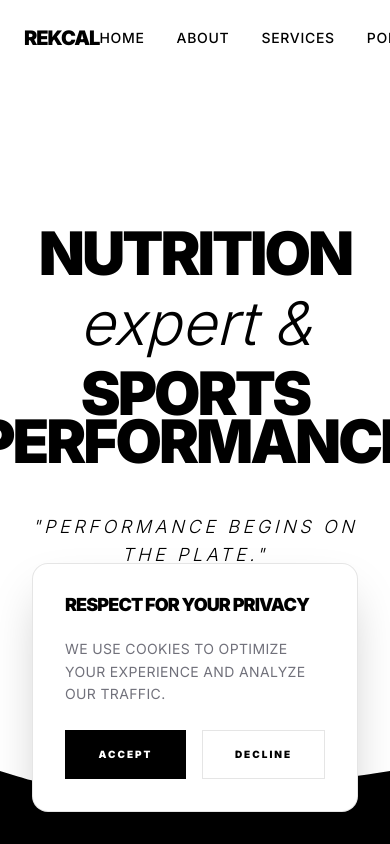
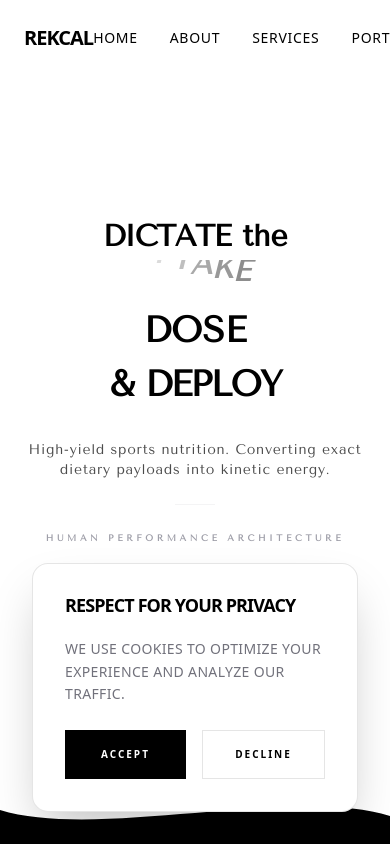
Before and after one commit to idformike1/Personal-Website-7, a Next.js app: page / in a window 390 px wide. Shown: the top 844 px of the page. Built offline with nearby package versions, Linux system fonts and the light colour scheme.

Commit message:
fix: resolve mobile wordroll clipping by adding horizontal padding and increasing min-width

```diff
--- a/app/globals.css
+++ b/app/globals.css
@@ -2,6 +2,7 @@
 
 @theme {
   --font-inter: var(--font-inter);
+  --font-tenor: var(--font-tenor-sans);
 }
 
 :root {
@@ -28,3 +29,8 @@ body {
     scroll-behavior: smooth;
   }
 }
+
+/* Force Tenor Sans for Hero Parity */
+#accueil, #accueil * {
+  font-family: var(--font-tenor-sans), sans-serif !important;
+}
--- a/app/layout.tsx
+++ b/app/layout.tsx
@@ -1,5 +1,5 @@
 import type { Metadata } from "next";
-import { Inter } from "next/font/google";
+import { Inter, Tenor_Sans } from "next/font/google";
 import "./globals.css";
 import Header from "@/components/layout/Header";
 import Footer from "@/components/layout/Footer";
@@ -7,7 +7,12 @@ import SmoothScrollProvider from "@/components/providers/SmoothScroll";
 import FloatingAwards from "@/components/ui/FloatingAwards";
 import CookieBanner from "@/components/ui/CookieBanner";
 
-const inter = Inter({ subsets: ["latin"] });
+const inter = Inter({ subsets: ["latin"], variable: "--font-inter" });
+const tenorSans = Tenor_Sans({
+  weight: "400",
+  subsets: ["latin"],
+  variable: "--font-tenor-sans"
+});
 
 export const metadata: Metadata = {
   title: "REKCAL | Elite Sports Nutrition & Performance",
@@ -21,7 +26,7 @@ export default function RootLayout({
 }) {
   return (
     <html lang="en" className="scroll-smooth">
-      <body className={`${inter.className} antialiased bg-white text-black overflow-x-hidden`}>
+      <body className={`${inter.variable} ${tenorSans.variable} antialiased bg-white text-black overflow-x-hidden font-sans`}>
         <SmoothScrollProvider>
           <Header />
           <FloatingAwards />
--- a/components/sections/Hero.tsx
+++ b/components/sections/Hero.tsx
@@ -1,60 +1,225 @@
 "use client";
-import React from "react";
-import { motion } from "framer-motion";
+import React, { useLayoutEffect, useRef, useState } from "react";
+import { gsap } from "gsap";
+import SplitType from "split-type";
+
+const WORDS = ["INTAKE", "UPTAKE", "OUTPUT"];
 
 export default function Hero() {
+  const containerRef = useRef<HTMLDivElement>(null);
+  const headlineRef = useRef<HTMLHeadingElement>(null);
+  const wordRollRef = useRef<HTMLDivElement>(null);
+  const subTextRef = useRef<HTMLDivElement>(null);
+  const scrollIconRef = useRef<HTMLDivElement>(null);
+  const [isMobile, setIsMobile] = useState(false);
+
+  useLayoutEffect(() => {
+    const handleResize = () => setIsMobile(window.innerWidth < 1024);
+    handleResize();
+    window.addEventListener("resize", handleResize);
+
+    const ctx = gsap.context(() => {
+      const wordElements = wordRollRef.current?.querySelectorAll(".word-item");
+      const splits = wordElements ? Array.from(wordElements).map(el => new SplitType(el as HTMLElement, { types: "chars" })) : [];
+      const headlineLetters = headlineRef.current?.querySelectorAll(".letter");
+
+      const tl = gsap.timeline({ defaults: { ease: "expo.out" } });
+
+      tl.fromTo(
+        headlineLetters || [],
+        { y: 80, opacity: 0 },
+        { y: 0, opacity: 1, stagger: 0.015, duration: 1.2, delay: 0.4 }
+      );
+
+      tl.fromTo(subTextRef.current,
+        { opacity: 0, y: 20 },
+        { opacity: 1, y: 0, duration: 1 },
+        "-=0.8"
+      );
+
+      tl.fromTo(scrollIconRef.current,
+        { opacity: 0, scale: 0.8 },
+        { opacity: 1, scale: 1, duration: 1 },
+        "-=0.5"
+      );
+
+      if (splits.length > 0) {
+        splits.forEach(s => s.chars && gsap.set(s.chars, { yPercent: 100, opacity: 0 }));
+
+        const rollTl = gsap.timeline({ repeat: -1 });
+        splits.forEach((split, index) => {
+          const chars = split.chars;
+          if (!chars) return;
+
+          rollTl.to(chars, {
+            yPercent: 0,
+            opacity: 1,
+            stagger: 0.03,
+            duration: 0.7,
+            ease: "expo.out",
+          }, index === 0 ? "+=0.1" : ">-0.1");
+
+          rollTl.to({}, { duration: 2 });
+
+          rollTl.to(chars, {
+            yPercent: -100,
+            opacity: 0,
+            stagger: 0.02,
+            duration: 0.5,
+            ease: "expo.in",
+          });
+        });
+      }
+
+      gsap.to(".circular-text", {
+        rotation: 360,
+        duration: 20,
+        repeat: -1,
+        ease: "none"
+      });
+
+      gsap.to(".scroll-line", {
+        y: 10,
+        opacity: 0,
+        duration: 1.5,
+        repeat: -1,
+        ease: "power2.inOut"
+      });
+
+    }, containerRef);
+
+    return () => {
+      ctx.revert();
+      window.removeEventListener("resize", handleResize);
+    };
+  }, []);
+
+  const splitText = (text: string) => {
+    return text.split("").map((char, i) => (char === " " ? (
+      <span key={i} className="mr-[0.2em]" />
+    ) : (
+      <span key={i} className="letter inline-block">
+        {char}
+      </span>
+    )));
+  };
+
   return (
-    <section id="accueil" className="relative h-screen w-full flex flex-col justify-center bg-white overflow-hidden pt-40 pb-40">
-      {/* Editorial Aesthetic Accent - Circular Element */}
-      <div className="absolute right-[-10%] top-[20%] w-[40vw] h-[40vw] bg-zinc-50 rounded-full -z-10 blur-3xl opacity-60" />
-      <div className="absolute right-[5%] top-[25%] w-8 h-8 border border-zinc-200 rounded-full -z-10 animate-pulse" />
+    <section
+      ref={containerRef}
+      id="accueil"
+      className="relative min-h-screen w-full overflow-hidden flex items-center justify-center bg-white"
+    >
+      <div className="container mx-auto flex flex-col items-center text-center max-w-7xl relative pb-20 md:pb-32">
 
-      {/* HERO CONTENT - MIXED TYPOGRAPHY */}
-      <div className="container mx-auto px-6 text-center z-10">
-        <motion.div
-          initial={{ opacity: 0, y: 30 }}
-          whileInView={{ opacity: 1, y: 0 }}
-          transition={{ duration: 1, ease: [0.16, 1, 0.3, 1] }}
-          className="max-w-7xl mx-auto"
+        {/* MAIN HEADLINE */}
+        <h1
+          ref={headlineRef}
+          className="flex flex-col items-center leading-[0.7] gap-y-1.5 sm:gap-y-5 md:mb-5"
         >
-          <h1 className="text-black font-black text-6xl md:text-8xl lg:text-[9rem] tracking-tighter uppercase leading-[0.8] mb-12 flex flex-col items-center">
-            <span className="inline-block">NUTRITION</span>
-            <span className="inline-block lowercase italic font-light tracking-normal text-6xl md:text-7xl lg:text-8xl py-4">
-              expert &
+          {/* LINE 1 & 2 (Mobile Cluster) */}
+          <div className="flex flex-col sm:flex-row items-center justify-center gap-y-1.5 sm:gap-y-0 sm:gap-x-3">
+              <div className="flex items-center gap-x-3">
+                <span className="text-3xl sm:text-4xl md:text-5xl lg:text-[56px] xl:text-[64px] font-bold tracking-tighter uppercase whitespace-nowrap">
+                  {splitText("DICTATE")}
+                </span>
+                <span className="text-3xl sm:text-4xl md:text-5xl lg:text-[56px] xl:text-[64px] font-bold lowercase">
+                  {splitText("the")}
+                </span>
+              </div>
+
+              <div className="relative inline-flex flex-col items-center min-w-[140px] sm:min-w-[160px] md:min-w-[200px] lg:min-w-[280px] xl:min-w-[320px]">
+                <div
+                  ref={wordRollRef}
+                  className="h-10 sm:h-12 md:h-14 lg:h-18 xl:h-20 overflow-hidden relative w-full"
+                >
+                  {WORDS.map((word, i) => (
+                    <div
+                      key={i}
+                      className="word-item absolute inset-0 h-full w-full flex items-center justify-center text-3xl sm:text-4xl md:text-5xl lg:text-[56px] xl:text-[64px] italic font-bold uppercase tracking-tight opacity-60 pr-2"
+                    >
+                      {word}
+                    </div>
+                  ))}
+                </div>
+              </div>
+          </div>
+
+          {/* LINE 3 & 4 (Mobile Cluster) */}
+          <div className="flex flex-col sm:flex-row items-center justify-center gap-y-1.5 sm:gap-y-0 sm:gap-x-3">
+             <span className="text-4xl sm:text-5xl md:text-7xl lg:text-[88px] xl:text-[100px] font-bold uppercase py-1">
+              {splitText("DOSE")}
             </span>
-            <span className="inline-block">SPORTS</span>
-            <span className="inline-block">PERFORMANCE</span>
-          </h1>
-        </motion.div>
 
-        <motion.div
-          initial={{ opacity: 0, y: 20 }}
-          whileInView={{ opacity: 1, y: 0 }}
-          transition={{ delay: 0.4, duration: 0.8 }}
-          className="flex flex-col items-center mt-12"
-        >
-          <p className="text-black italic text-lg md:text-xl tracking-[0.2em] uppercase font-light">
-            "Performance begins on the plate."
+            <div className="flex items-center gap-x-3">
+              <span className="text-4xl sm:text-5xl md:text-7xl lg:text-[88px] xl:text-[100px] font-bold py-1 tracking-[-0.05em]">
+                {splitText("&")}
+              </span>
+              <span className="text-4xl sm:text-5xl md:text-7xl lg:text-[88px] xl:text-[100px] font-bold tracking-tighter uppercase py-1">
+                {splitText("DEPLOY")}
+              </span>
+            </div>
+          </div>
+        </h1>
+
+        {/* SUB-TEXT */}
+        <div ref={subTextRef} className="relative mt-8 md:mt-12 flex flex-col items-center max-w-3xl opacity-0">
+          <p className="text-black text-sm md:text-base lg:text-lg tracking-[0.05em] text-center mb-6 max-w-lg px-4 opacity-70">
+             High-yield sports nutrition. Converting exact dietary payloads into kinetic energy.
           </p>
-          <span className="text-black text-[10px] uppercase tracking-[0.5em] mt-8 font-bold">
-            — REKCAL ELITE PERFORMANCE —
-          </span>
-        </motion.div>
+
+          <div className="w-10 h-[1px] bg-zinc-100 mb-6" />
+
+          <p className="text-zinc-400 text-[9px] md:text-[10px] tracking-[0.4em] uppercase text-center leading-loose font-bold">
+             Human Performance Architecture
+          </p>
+        </div>
       </div>
 
-      {/* THE UPDATED WAVE (Shadow Effect Transitioning to #propos) */}
+      {/* CLASSY SCROLL ICON (ANCHOR) */}
+      <div
+        ref={scrollIconRef}
+        onClick={() => document.getElementById('propos')?.scrollIntoView({ behavior: 'smooth' })}
+        className="absolute bottom-24 md:bottom-36 left-1/2 -translate-x-1/2 z-30 flex flex-col items-center gap-3 opacity-0 cursor-pointer"
+      >
+        <div className="relative w-6 h-10 md:w-7 md:h-12 border border-black/10 rounded-full flex justify-center py-2">
+          <div className="scroll-line w-[1px] h-3 bg-black rounded-full" />
+        </div>
+        <span className="text-[8px] uppercase tracking-[0.4em] font-bold opacity-20">Scroll</span>
+      </div>
+
+      {/* CIRCULAR "DISCOVER" TEXT (BOTTOM LEFT) */}
+      <div className="absolute bottom-20 left-10 md:bottom-28 md:left-24 z-30 opacity-40 scale-75 md:scale-100">
+        <div className="circular-text relative w-32 h-32 flex items-center justify-center">
+            <svg viewBox="0 0 100 100" className="w-full h-full">
+              <path id="circlePath" d="M 50, 50 m -37, 0 a 37,37 0 1,1 74,0 a 37,37 0 1,1 -74,0" fill="none" />
+              <text className="text-[10px] font-bold uppercase tracking-[0.1em]">
+                <textPath xlinkHref="#circlePath">
+                  • BIO-KINETIC • EST. 1989 • ELITE PERFORMANCE •
+                </textPath>
+              </text>
+            </svg>
+            <div className="absolute top-1/2 left-1/2 -translate-x-1/2 -translate-y-1/2 w-8 h-8 flex items-center justify-center">
+              <div className="w-[1px] h-full bg-black/40" />
+              <div className="absolute w-full h-[1px] bg-black/40" />
+            </div>
+        </div>
+      </div>
+
+      {/* SHALLOW S-CURVE BOTTOM TRANSITION (FLATTER) */}
       <div className="absolute bottom-[-2px] left-0 w-full overflow-hidden leading-[0] z-20 pointer-events-none">
         <svg
-          viewBox="0 0 1440 320"
-          className="relative block w-full h-[150px] md:h-[220px]"
+          viewBox="0 0 1440 100"
+          className="relative block w-full h-[60px] md:h-[80px]"
           preserveAspectRatio="none"
         >
           <path
             fill="#000000"
-            d="M0,160L60,170.7C120,181,240,203,360,192C480,181,600,139,720,133.3C840,128,960,160,1080,170.7C1200,181,1320,171,1380,165.3L1440,160V320H1380C1320,320,1200,320,1080,320C960,320,840,320,720,320C600,320,480,320,360,320C240,320,120,320,60,320H0Z"
+            d="M0,40 C360,90 1080,0 1440,50 V100 H0 Z"
           ></path>
         </svg>
       </div>
+
     </section>
   );
 }
--- a/package.json
+++ b/package.json
@@ -14,7 +14,8 @@
     "lenis": "^1.3.20",
     "next": "16.2.1",
     "react": "19.2.4",
-    "react-dom": "19.2.4"
+    "react-dom": "19.2.4",
+    "split-type": "^0.3.4"
   },
   "devDependencies": {
     "@tailwindcss/postcss": "^4",
--- a/tailwind.config.ts
+++ b/tailwind.config.ts
@@ -12,6 +12,10 @@ const config: Config = {
         background: "var(--background)",
         foreground: "var(--foreground)",
       },
+      fontFamily: {
+        tenor: ["var(--font-tenor-sans)"],
+        sans: ["var(--font-inter)"],
+      },
     },
   },
   plugins: [],
```
Also changed, not shown: 1 other file (tests, documents, lock files or other folders).
